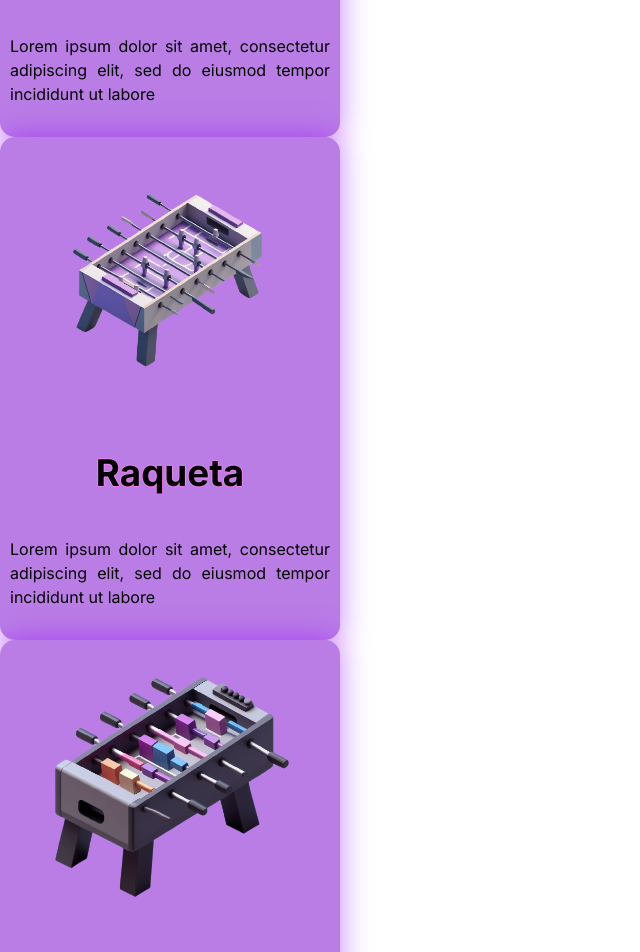
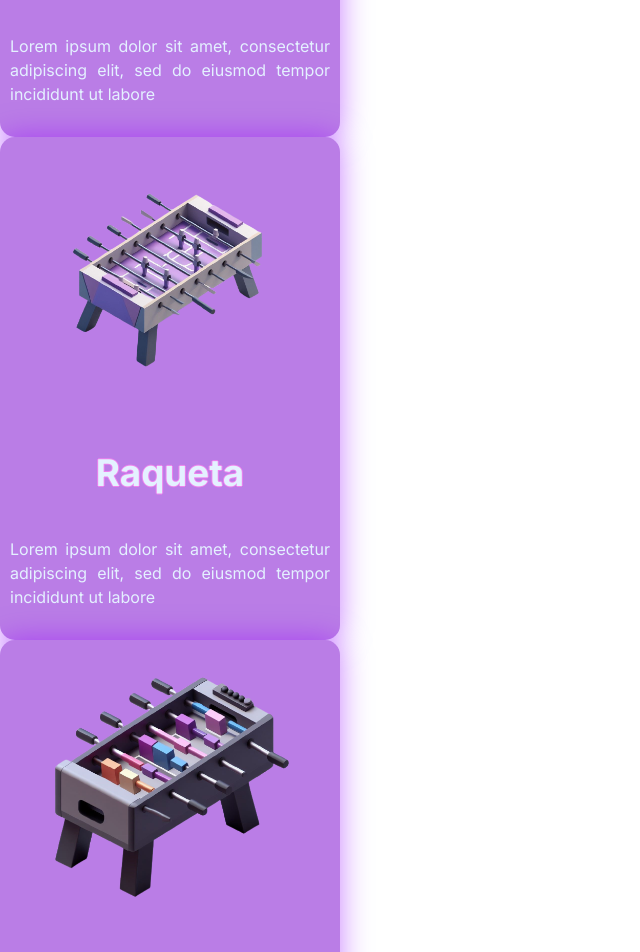
Before and after one commit to Golden-Work/Golden-at-work-APP, a React (Vite) app in the folder frontend/: page / in a window 1280 px wide. Shown: the part 920-1872 px from the top of the page, without its empty margins (0-640 px from the left). Built offline with nearby package versions, Linux system fonts and the light colour scheme; sample sign-in values are in the browser's storage; a web font is replaced by a local one.

Commit message:
refactor

```diff
--- a/frontend/src/components/Cards.tsx
+++ /dev/null
@@ -1,53 +0,0 @@
-import "../Hojas-de-estilo/Cards.css"
-
-const datosNoticias = [
-  {
-    titulo: "Noticia 1",
-    texto:
-      "Lorem ipsum dolor sit amet, consectetur adipiscing elit. Curabitur elit ligula, euismod eget ante in.",
-    imagen: "https://picsum.photos/500/300/?image=10",
-  },
-  {
-    titulo: "Noticia 2",
-    texto:
-      "Lorem ipsum dolor sit amet, consectetur adipiscing elit. Vestibulum nec enim et justo interdum finibus.",
-    imagen: "https://picsum.photos/500/300/?image=5",
-  },
-];
-
-interface CardsItemProps {
-  titulo: string;
-  texto: string;
-  imagen: string;
-}
-
-function CardsItem({titulo, texto, imagen }: CardsItemProps) {
-  return (
-    <li className="cards_item">
-      <div className="card">
-        <div className="card_image">
-          <img src={imagen} />
-        </div>
-        <div className="card_content">
-          <h2 className="card_title">{titulo}</h2>
-          <p className="card_text">{texto}</p>
-          <button className="card_btn">Saber más</button>
-        </div>
-      </div>
-    </li>
-  );
-}
-
-function Cards() {
-    const listNews = datosNoticias.map(
-        noticia => <CardsItem titulo={noticia.titulo} texto={noticia.texto} imagen={noticia.imagen} />
-    );
-
-  return (
-    <ul className="cards">
-      {listNews}
-    </ul>
-  );
-}
-
-export default Cards;
--- a/frontend/src/Hojas-de-estilo/Cards.css
+++ b/frontend/src/components/Cards/Cards.module.css
@@ -16,19 +16,19 @@
   overflow: hidden;
 }
 
-.card_image {
+.card-image {
   width: 100%;
   height: 200px;
   overflow: hidden;
 }
 
-.card_image > img {
+.card-image > img {
   max-height: auto;
   max-width: 100%;
   vertical-align: middle;
 }
 
-.card_btn {
+.card-btn {
   color: #ffffff;
   padding: 0.8rem;
   font-size: 14px;
@@ -42,23 +42,11 @@
   background: transparent;
 }
 
-.card_btn:hover {
+.card-btn:hover {
   background-color: rgba(255, 255, 255, 0.12);
 }
 
-/* @media (min-width: 40rem) {
-    .cards_item {
-      width: 50%;
-    }
-  }
-
-  @media (min-width: 56rem) {
-    .cards_item {
-      width: 33.3333%;
-    }
-  } */
-
-.card_title {
+.card-title {
   color: #ffffff;
   font-size: 1.1rem;
   font-weight: 700;
@@ -67,7 +55,7 @@
   margin: 0px;
 }
 
-.card_content {
+.card-content {
   padding: 1rem;
   background: linear-gradient(
     to bottom left,
@@ -77,7 +65,7 @@
   /* background: linear-gradient(to bottom left, #EF8D9C 40%, #FFC39E 100%); */
 }
 
-.card_text {
+.card-text {
   color: #ffffff;
   font-size: 0.875rem;
   line-height: 1.5;
--- /dev/null
+++ b/frontend/src/components/Cards/Cards.tsx
@@ -0,0 +1,53 @@
+import classes from "./Cards.module.css"
+
+const datosNoticias = [
+  {
+    titulo: "Noticia 1",
+    texto:
+      "Lorem ipsum dolor sit amet, consectetur adipiscing elit. Curabitur elit ligula, euismod eget ante in.",
+    imagen: "https://picsum.photos/500/300/?image=10",
+  },
+  {
+    titulo: "Noticia 2",
+    texto:
+      "Lorem ipsum dolor sit amet, consectetur adipiscing elit. Vestibulum nec enim et justo interdum finibus.",
+    imagen: "https://picsum.photos/500/300/?image=5",
+  },
+]
+
+interface CardsItemProps {
+  titulo: string
+  texto: string
+  imagen: string
+}
+
+function CardItem({ titulo, texto, imagen }: CardsItemProps) {
+  return (
+    <li>
+      <div className={classes.card}>
+        <div className={classes.cardImage}>
+          <img src={imagen} />
+        </div>
+        <div className={classes.cardContent}>
+          <h2 className={classes.cardTitle}>{titulo}</h2>
+          <p className={classes.cardText}>{texto}</p>
+          <button className={classes.cardBtn}>Saber más</button>
+        </div>
+      </div>
+    </li>
+  )
+}
+
+function Cards() {
+  const listNews = datosNoticias.map((noticia) => (
+    <CardItem
+      titulo={noticia.titulo}
+      texto={noticia.texto}
+      imagen={noticia.imagen}
+    />
+  ))
+
+  return <ul className={classes.cards}>{listNews}</ul>
+}
+
+export default Cards
--- a/frontend/src/components/ImagenDeScroll.tsx
+++ /dev/null
@@ -1,40 +0,0 @@
-import { useState, useEffect } from "react"
-import "../Hojas-de-estilo/ImagenDeScroll.css"
-
-interface ImagenDeScrollProps {
-  nombreDelObjeto: string
-  texto: string
-  imagen: number
-}
-
-function ImagenDeScroll({
-  imagen,
-  texto,
-  nombreDelObjeto,
-}: ImagenDeScrollProps) {
-  const [ImgSrc, setImgSrc] = useState<string | null>(null)
-
-  useEffect(() => {
-    import(`../assets/Imagenes/Scroll/Scroll-${imagen}.png`)
-      .then((image) => {
-        setImgSrc(image.default)
-      })
-      .catch((error) => {
-        console.error(`Hubo un error al cargar la imagen: ${error}`)
-      })
-  }, [imagen])
-
-  return (
-    <div className="contenedor-principal-imagenes1">
-      {ImgSrc && (
-        <img className="imagen-del-scroll" src={ImgSrc} alt="imagen" />
-      )}
-      <div>
-        <p className="nombre-objeto-scroll">{nombreDelObjeto}</p>
-        <p className="leyenda-scroll">{texto}</p>
-      </div>
-    </div>
-  )
-}
-
-export default ImagenDeScroll
--- a/frontend/src/Hojas-de-estilo/ImagenDeScroll.css
+++ b/frontend/src/components/ItemCard/ItemCard.module.css
@@ -1,4 +1,4 @@
-.contenedor-principal-imagenes1 {
+.container {
   display: flex;
   background-color: #ba7de6;
   width: 25vw;
@@ -10,19 +10,20 @@
   border-radius: 15px;
   padding: 15px 10px;
   box-shadow: 0 0 30px rgba(148, 0, 255, 0.5);
+  color: #e4f1ff;
 }
-.imagen-del-scroll {
+.img {
   width: 20vw;
   height: auto;
 }
-.nombre-objeto-scroll {
+.name {
   text-align: center;
   font-family: "Inter", sans-serif;
   font-weight: bold;
   font-size: 2.3em;
   text-shadow: -1px 0 violet, 0 1px violet, 1px 0 violet, 0 -1px violet;
 }
-.leyenda-scroll {
+.text {
   text-align: justify;
   font-family: "Inter", sans-serif;
   font-weight: Thin;
--- /dev/null
+++ b/frontend/src/components/ItemCard/ItemCard.tsx
@@ -0,0 +1,21 @@
+import classes from "./ItemCard.module.css"
+
+interface ItemCardProps {
+  name: string
+  description: string
+  img: string
+}
+
+function ItemCard({ img, description, name }: ItemCardProps) {
+  return (
+    <div className={classes.container}>
+      <img className={classes.img} src={img} alt="img" />
+      <div>
+        <p className={classes.name}>{name}</p>
+        <p className={classes.text}>{description}</p>
+      </div>
+    </div>
+  )
+}
+
+export default ItemCard
--- a/frontend/src/Hojas-de-estilo/Tabla.css
+++ b/frontend/src/components/Table/Table.module.css
@@ -1,19 +1,19 @@
-.tabla {
+.table {
   /* background-color: rgb(174, 210, 255); */
   margin: 15px 2vw;
   border-spacing: 5px;
   text-align: center;
   padding: 10px 0px;
 }
-.tabla td {
+.table td {
   border: 1px solid #b700ff;
   border-radius: 10px;
   padding: 2px;
   box-shadow: 0 0 3px rgba(148, 0, 255, 0.9);
 }
-.ocupado {
+.busy {
   background-color: #cc4cff;
 }
-.libre {
+.free {
   background-color: #8d00ce;
 }
--- a/frontend/src/components/Tabla.tsx
+++ b/frontend/src/components/Table/Table.tsx
@@ -1,4 +1,4 @@
-import "../Hojas-de-estilo/Tabla.css"
+import classes from "./Tabla.module.css"
 
 interface TablaProps {
   datos: string[][]
@@ -6,19 +6,19 @@ interface TablaProps {
   tipo?: number
 }
 
-import "../Hojas-de-estilo/Tabla.css"
-
 function Tabla({ datos, palabraClave, tipo }: TablaProps) {
   switch (tipo) {
     case 0:
       break
     default:
       return (
-        <table className="tabla">
+        <table className={classes.table}>
           {datos.map((fila, i) => (
             <tr
               key={i}
-              className={fila[1] == `${palabraClave}` ? "libre" : "ocupado"}
+              className={
+                fila[1] == `${palabraClave}` ? classes.free : classes.busy
+              }
             >
               {fila.map((celda, j) => (
                 <td key={j}>{celda}</td>
@@ -30,11 +30,11 @@ function Tabla({ datos, palabraClave, tipo }: TablaProps) {
       break
   }
   return (
-    <table className="tabla">
+    <table className={classes.table}>
       {datos.map((fila, i) => (
         <tr
           key={i}
-          className={fila[1] == `${palabraClave}` ? "libre" : "ocupado"}
+          className={fila[1] == `${palabraClave}` ? classes.free : classes.busy}
         >
           {fila.map((celda, j) => (
             <td key={j}>{celda}</td>
--- a/frontend/src/pages/Home/Home.tsx
+++ b/frontend/src/pages/Home/Home.tsx
@@ -1,11 +1,17 @@
 import logo from "@/assets/Imagenes/Logo-placejolder.png"
 import SearchBar from "../../components/SearchBar/SearchBar"
-import ImagenDeScroll from "../../components/ImagenDeScroll"
+import ItemCard from "../../components/ItemCard/ItemCard"
 import classes from "./Home.module.css"
 import Tabla from "../../components/Tabla"
-import Cards from "../../components/Cards"
+import Cards from "@/components/Cards/Cards"
 import { useEffect } from "react"
 import { useNavigate } from "react-router"
+import img1 from "@/assets/Imagenes/Scroll/Scroll-1.png"
+import img2 from "@/assets/Imagenes/Scroll/Scroll-2.png"
+import img3 from "@/assets/Imagenes/Scroll/Scroll-3.png"
+import img4 from "@/assets/Imagenes/Scroll/Scroll-4.png"
+import img5 from "@/assets/Imagenes/Scroll/Scroll-5.png"
+import img6 from "@/assets/Imagenes/Scroll/Scroll-6.png"
 
 function Home() {
   const datos = [
@@ -72,48 +78,48 @@ function Home() {
 
       <main>
         <div className={classes.itemsContainer}>
-          <ImagenDeScroll
-            nombreDelObjeto="mesa"
-            imagen={1}
-            texto="Lorem ipsum dolor sit amet, consectetur adipiscing elit, sed do eiusmod tempor incididunt ut labore"
+          <ItemCard
+            name="mesa"
+            img={img1}
+            description="Lorem ipsum dolor sit amet, consectetur adipiscing elit, sed do eiusmod tempor incididunt ut labore"
           />
 
-          <ImagenDeScroll
-            nombreDelObjeto="Raqueta"
-            imagen={2}
-            texto="Lorem ipsum dolor sit amet, consectetur adipiscing elit, sed do eiusmod tempor incididunt ut labore"
+          <ItemCard
+            name="Raqueta"
+            img={img2}
+            description="Lorem ipsum dolor sit amet, consectetur adipiscing elit, sed do eiusmod tempor incididunt ut labore"
           />
 
-          <ImagenDeScroll
-            nombreDelObjeto="Ajedrez"
-            imagen={3}
-            texto="Lorem ipsum dolor sit amet, consectetur adipiscing elit, sed do eiusmod tempor incididunt ut labore"
+          <ItemCard
+            name="Ajedrez"
+            img={img3}
+            description="Lorem ipsum dolor sit amet, consectetur adipiscing elit, sed do eiusmod tempor incididunt ut labore"
           />
 
-          <ImagenDeScroll
-            nombreDelObjeto="futbolito"
-            imagen={4}
-            texto="Lorem ipsum dolor sit amet, consectetur adipiscing elit, sed do eiusmod tempor incididunt ut labore"
+          <ItemCard
+            name="futbolito"
+            img={img4}
+            description="Lorem ipsum dolor sit amet, consectetur adipiscing elit, sed do eiusmod tempor incididunt ut labore"
           />
 
-          <ImagenDeScroll
-            nombreDelObjeto="Parques"
-            imagen={5}
-            texto="Lorem ipsum dolor sit amet, consectetur adipiscing elit, sed do eiusmod tempor incididunt ut labore"
+          <ItemCard
+            name="Parques"
+            img={img5}
+            description="Lorem ipsum dolor sit amet, consectetur adipiscing elit, sed do eiusmod tempor incididunt ut labore"
           />
 
-          <ImagenDeScroll
-            nombreDelObjeto="Pelota"
-            imagen={6}
-            texto="Lorem ipsum dolor sit amet, consectetur adipiscing elit, sed do eiusmod tempor incididunt ut labore"
+          <ItemCard
+            name="Pelota"
+            img={img6}
+            description="Lorem ipsum dolor sit amet, consectetur adipiscing elit, sed do eiusmod tempor incididunt ut labore"
           />
         </div>
-        <div className="contenedor-de-parte-baja">
-          <div className="contenedor-tabla">
+        <div className={classes.contenedorDeParteBaja}>
+          <div className={classes.contenedorTabla}>
             <Tabla datos={datos} palabraClave="Libre" />
           </div>
 
-          <div className="news">
+          <div className={classes.news}>
             <Cards />
           </div>
         </div>
```
